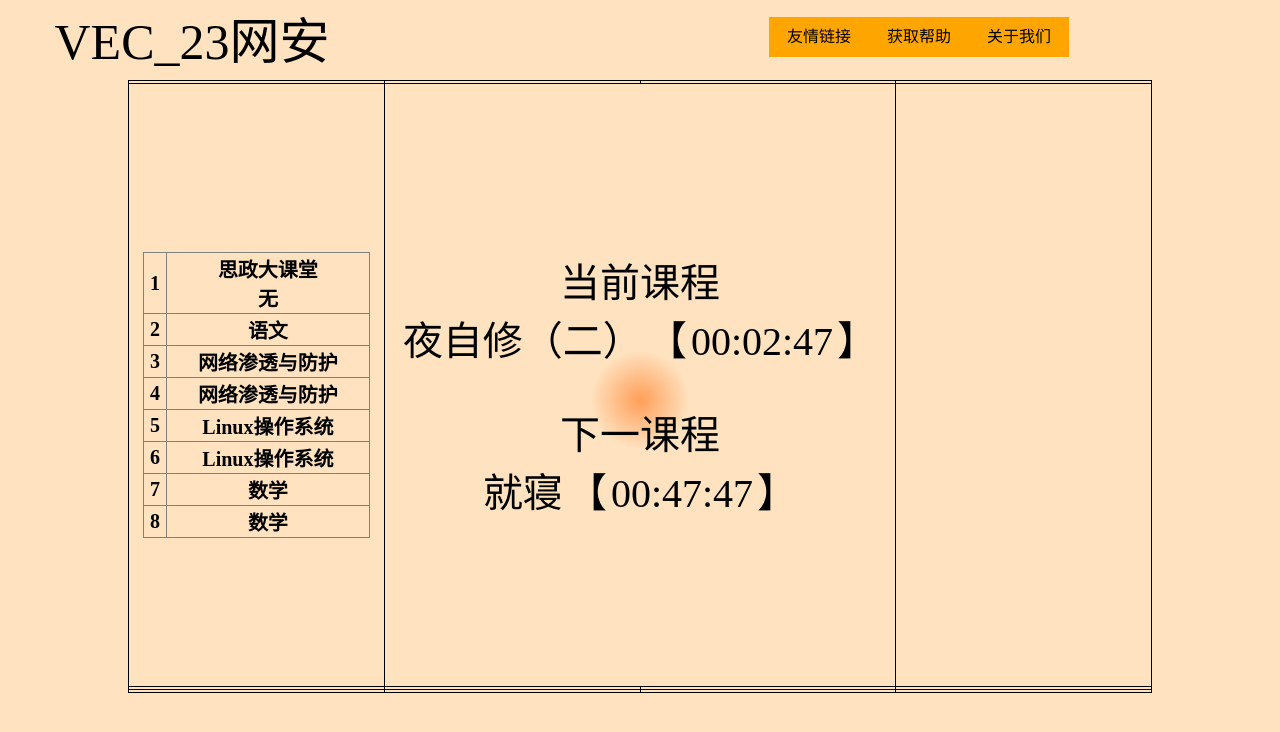
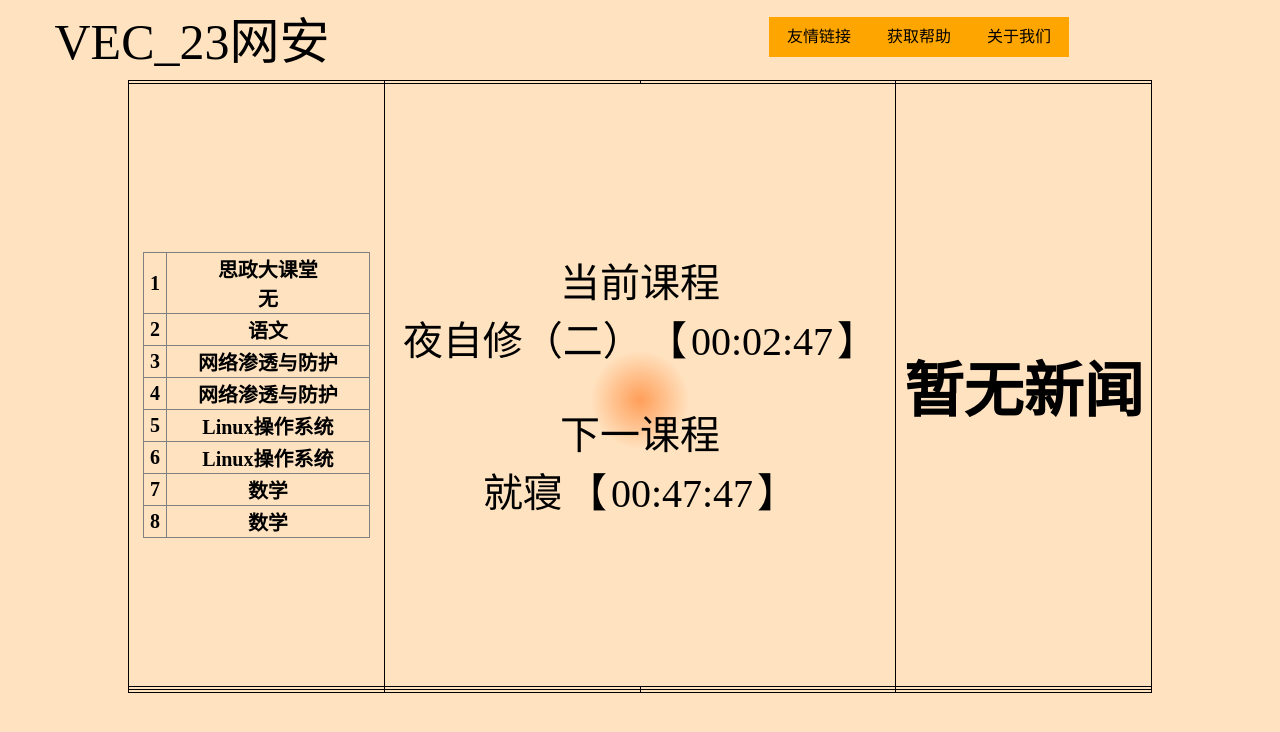
Before and after one commit to hshmeng/VEC_PAGE, a plain HTML site: page VEC_PAGE_HSHMENG/INDEX/INDEX_HOST.html in a window 1280 px wide. Drawn offline with Linux system fonts and the light colour scheme.

Commit message:
准备添加新闻

```diff
--- a/VEC_PAGE_HSHMENG/INDEX/INDEX_HOST.html
+++ b/VEC_PAGE_HSHMENG/INDEX/INDEX_HOST.html
@@ -101,7 +101,7 @@
                     <script type="text/javascript" src="JS/TIME_NOW.js"></script>
                 </td>
                 <td>
-
+                    <div style="font-size: 60px;font-weight: 1000">暂无新闻</div>
                 </td>
             </tr>
             <tr>
```
